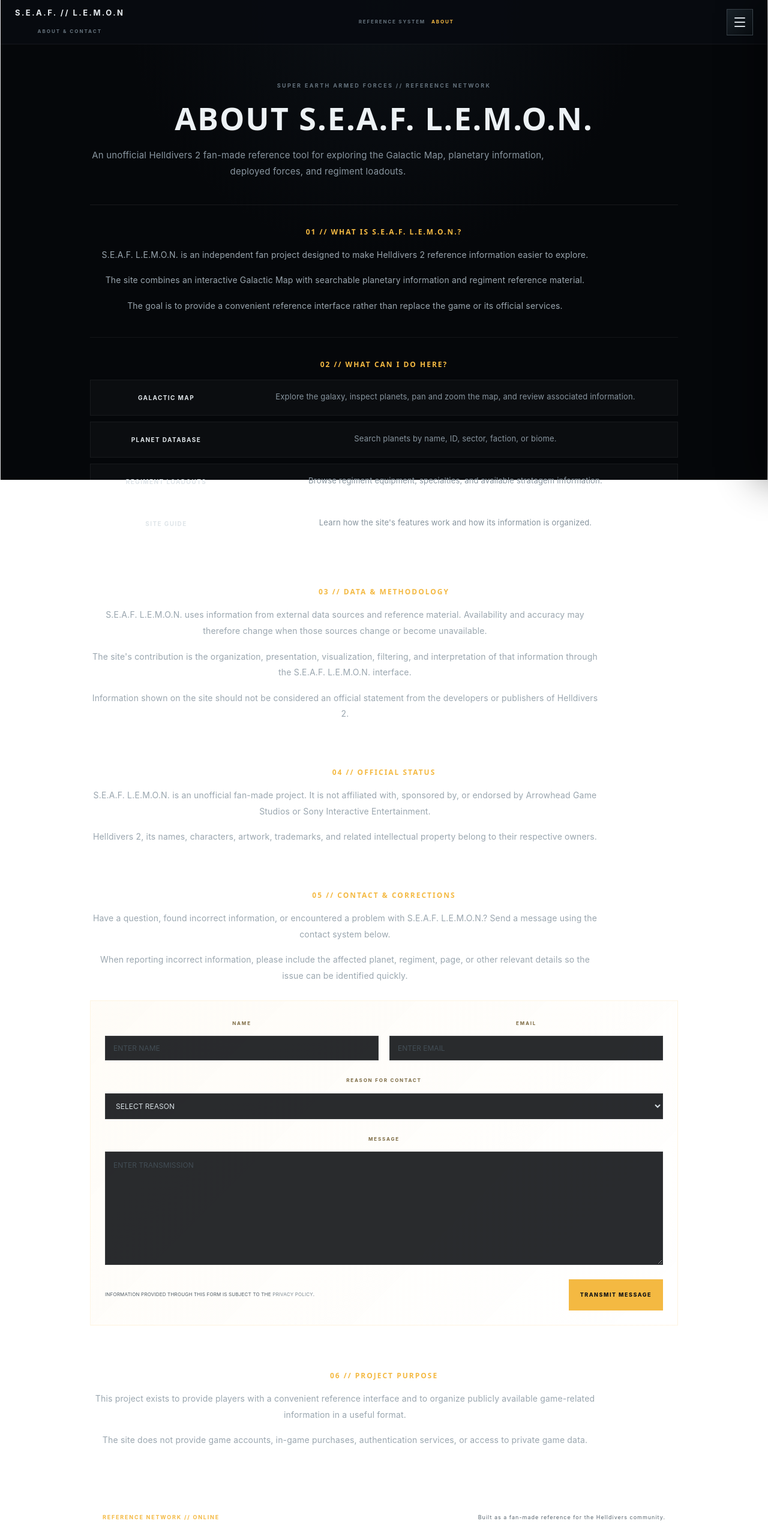
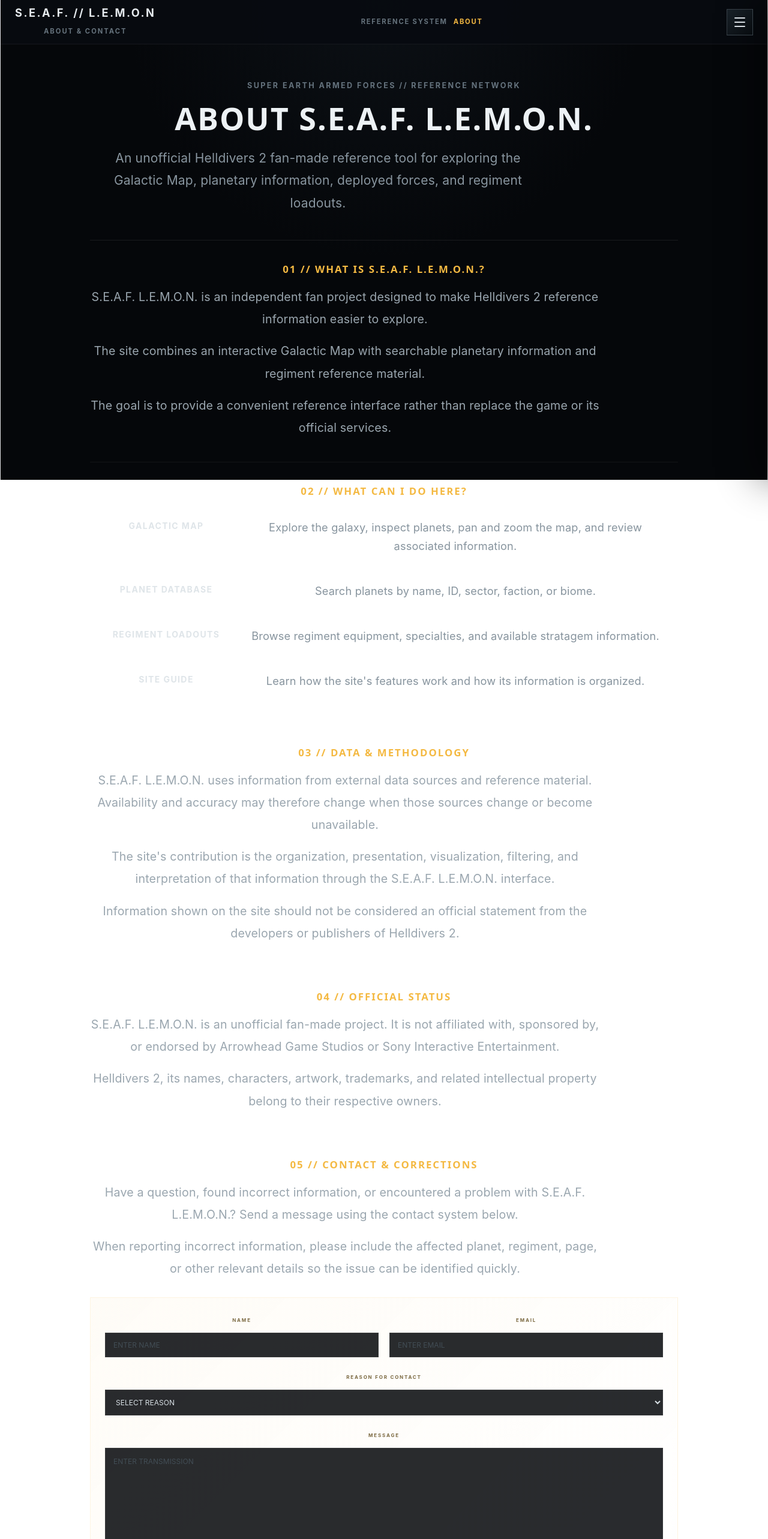
Before and after one commit to heorohuy/SEAF, a React (Vite) app: page /about in a window 1280 px wide. Shown: the top 2566 px of the page at 60% size. Built offline with nearby package versions, Linux system fonts and the light colour scheme; no server answers.

Commit message:
Standardized the text scaling

```diff
--- a/src/App.css
+++ b/src/App.css
@@ -1,9 +1,5 @@
 * {
   box-sizing: border-box;
-}
-
-:root {
-  --ui-scale: 1.4;
 }
 
 html,
--- a/src/AppNavigation.css
+++ b/src/AppNavigation.css
@@ -63,7 +63,6 @@
 
 .navigation-menu-panel {
   position: fixed;
-
   top: 0;
   right: 0;
 
@@ -119,7 +118,7 @@
 
   color: #687782;
 
-  font-size: 9px;
+  font-size: calc(9px * var(--ui-scale));
   font-weight: 700;
 
   letter-spacing: 2px;
@@ -127,8 +126,7 @@
 
 .navigation-menu-title {
   color: #e0e5e8;
-
-  font-size: 17px;
+  font-size: calc(17px * var(--ui-scale));
   font-weight: 700;
 
   letter-spacing: 3px;
@@ -176,7 +174,7 @@
 
   color: #53616b;
 
-  font-size: 9px;
+  font-size: calc(9px * var(--ui-scale));
   font-weight: 700;
 
   letter-spacing: 2px;
@@ -191,7 +189,6 @@
 
 .navigation-menu-link {
   position: relative;
-
   display: flex;
   align-items: center;
 
@@ -221,7 +218,6 @@
 
 .navigation-menu-link--active {
   color: #f4b942;
-
   background:
     linear-gradient(
       90deg,
@@ -265,7 +261,7 @@
 }
 
 .navigation-menu-link-content strong {
-  font-size: 11px;
+  font-size: calc(11px * var(--ui-scale));
   font-weight: 700;
 
   letter-spacing: 1.5px;
@@ -274,7 +270,7 @@
 .navigation-menu-link-content small {
   color: #58656e;
 
-  font-size: 8px;
+  font-size: calc(8px * var(--ui-scale));
   font-weight: 600;
 
   letter-spacing: 1.5px;
@@ -289,12 +285,11 @@
   margin-top: auto;
 
   padding: 16px 8px 5px;
-
   border-top: 1px solid rgba(129, 144, 156, 0.12);
 
   color: #46535c;
 
-  font-size: 7px;
+  font-size: calc(7px * var(--ui-scale));
   line-height: 1.8;
 
   letter-spacing: 1.2px;
--- a/src/index.css
+++ b/src/index.css
@@ -1,4 +1,5 @@
 :root {
+  --ui-scale: 1.4;
   --text: #6b6375;
   --text-h: #08060d;
   --bg: #fff;
--- a/src/pages/GuidePage.css
+++ b/src/pages/GuidePage.css
@@ -1,5 +1,4 @@
 :root {
-    --ui-scale: 1.4;
   --guide-yellow: #f4b942;
   --guide-yellow-soft: rgba(244, 185, 66, 0.08);
   --guide-bg: #05090c;
--- a/src/pages/LegalPage.css
+++ b/src/pages/LegalPage.css
@@ -38,14 +38,14 @@
 
 .legal-header-title span {
   color: #e6ebef;
-  font-size: 13px;
+  font-size: calc(13px * var(--ui-scale));
   font-weight: 700;
   letter-spacing: 2.5px;
 }
 
 .legal-header-title small {
   color: #66737d;
-  font-size: 8px;
+  font-size: calc(8px * var(--ui-scale));
   font-weight: 700;
   letter-spacing: 2px;
 }
@@ -58,7 +58,7 @@
   margin-right: 64px;
 
   color: #66737d;
-  font-size: 8px;
+  font-size: calc(8px * var(--ui-scale));
   font-weight: 700;
   letter-spacing: 1.8px;
 }
@@ -82,7 +82,7 @@
   margin-bottom: 14px;
 
   color: #65737e;
-  font-size: 9px;
+  font-size: calc(9px * var(--ui-scale));
   font-weight: 700;
   letter-spacing: 2.4px;
 }
@@ -101,7 +101,7 @@
   max-width: 760px;
 
   color: #8996a0;
-  font-size: 15px;
+  font-size: calc(15px * var(--ui-scale));
   line-height: 1.8;
 }
 
@@ -113,7 +113,7 @@
   margin-top: 24px;
 
   color: #596670;
-  font-size: 8px;
+  font-size: calc(8px * var(--ui-scale));
   font-weight: 700;
   letter-spacing: 1.7px;
 }
@@ -132,7 +132,7 @@
   margin: 0 0 18px;
 
   color: #f4b942;
-  font-size: 12px;
+  font-size: calc(12px * var(--ui-scale));
   font-weight: 700;
   letter-spacing: 2px;
 }
@@ -144,7 +144,7 @@
 
   color: #9aa6af;
   font-family: Inter, Arial, Helvetica, sans-serif;
-  font-size: 14px;
+  font-size: calc(14px * var(--ui-scale));
   line-height: 1.9;
 }
 
@@ -170,14 +170,14 @@
 
 .legal-list strong {
   color: #dfe5e9;
-  font-size: 10px;
+  font-size: calc(10px * var(--ui-scale));
   letter-spacing: 1.4px;
 }
 
 .legal-list span {
   color: #87949e;
   font-family: Inter, Arial, Helvetica, sans-serif;
-  font-size: 13px;
+  font-size: calc(13px * var(--ui-scale));
   line-height: 1.7;
 }
 
@@ -201,21 +201,21 @@
 
 .legal-contact-box span {
   color: #8b733f;
-  font-size: 8px;
+  font-size: calc(8px * var(--ui-scale));
   font-weight: 700;
   letter-spacing: 1.8px;
 }
 
 .legal-contact-box strong {
   color: #e2e8ec;
-  font-size: 14px;
+  font-size: calc(14px * var(--ui-scale));
   letter-spacing: 1px;
 }
 
 .legal-contact-box small {
   color: #78858f;
   font-family: Inter, Arial, Helvetica, sans-serif;
-  font-size: 12px;
+  font-size: calc(12px * var(--ui-scale));
   line-height: 1.7;
 }
 
@@ -234,13 +234,13 @@
 
 .legal-final strong {
   color: #f4b942;
-  font-size: 9px;
+  font-size: calc(9px * var(--ui-scale));
   letter-spacing: 1.8px;
 }
 
 .legal-final span {
   color: #596670;
-  font-size: 9px;
+  font-size: calc(9px * var(--ui-scale));
   letter-spacing: 1px;
   text-align: right;
 }
@@ -261,11 +261,11 @@
   }
 
   .legal-hero h1 {
-    font-size: 31px;
+    font-size: calc(31px * var(--ui-scale));
   }
 
   .legal-hero > p {
-    font-size: 14px;
+    font-size: calc(14px * var(--ui-scale));
   }
 
   .legal-section {
--- a/src/pages/PlanetsPage.css
+++ b/src/pages/PlanetsPage.css
@@ -1,7 +1,3 @@
-:root {
-  --ui-scale: 1.4;
-}
-
 .planets-page {
   min-height: 100vh;
 
@@ -155,7 +151,7 @@
 
   color: #63717b;
 
-  font-size: 11px;
+  font-size: calc(11px * var(--ui-scale));
   line-height: 1.6;
 }
 
--- a/src/pages/RegimentsPage.css
+++ b/src/pages/RegimentsPage.css
@@ -1,5 +1,4 @@
 :root {
-  --ui-scale: 1.4;
   --regiment-yellow: #f4b942;
   --regiment-yellow-soft: rgba(244, 185, 66, 0.16);
   --regiment-bg: #05090c;
@@ -1192,7 +1191,7 @@
 
   color: #9d7b32;
 
-  font-size: 7px;
+  font-size: calc(7px * var(--ui-scale));
   font-weight: 700;
 
   letter-spacing: 0.8px;
@@ -1239,7 +1238,7 @@
 
   color: #53626b;
 
-  font-size: 7px;
+  font-size: calc(7px * var(--ui-scale));
   font-weight: 700;
 
   letter-spacing: 1px;
@@ -1250,7 +1249,7 @@
 
   color: #cbd3d7;
 
-  font-size: 10px;
+  font-size: calc(11px * var(--ui-scale));
   font-weight: 700;
 
   letter-spacing: 0.3px;
@@ -1272,7 +1271,7 @@
 
   color: #53626b;
 
-  font-size: 7px;
+  font-size: calc(7px * var(--ui-scale));
   font-weight: 700;
 
   letter-spacing: 1.1px;
@@ -1295,7 +1294,7 @@
 
   color: #89959b;
 
-  font-size: 7px;
+  font-size: calc(7px * var(--ui-scale));
   font-weight: 700;
 
   letter-spacing: 0.7px;
@@ -1325,7 +1324,7 @@
 
   color: #53626b;
 
-  font-size: 7px;
+  font-size: calc(7px * var(--ui-scale));
   font-weight: 700;
 
   letter-spacing: 1.1px;
@@ -1354,7 +1353,7 @@
 
   color: var(--regiment-yellow);
 
-  font-size: 13px;
+  font-size: calc(13px * var(--ui-scale));
   font-weight: 700;
 }
 
@@ -1380,7 +1379,7 @@
 .regiment-stratagem-source span {
   color: #4f5d65;
 
-  font-size: 7px;
+  font-size: calc(7px * var(--ui-scale));
   font-weight: 700;
 
   letter-spacing: 1px;
@@ -1389,7 +1388,7 @@
 .regiment-stratagem-source strong {
   color: #89949a;
 
-  font-size: 8px;
+  font-size: calc(8px * var(--ui-scale));
   font-weight: 700;
 
   letter-spacing: 0.5px;
--- a/src/pages/ShipsPage.css
+++ b/src/pages/ShipsPage.css
@@ -1,7 +1,3 @@
-:root {
-  --ui-scale: 1.4;
-}
-
 .ships-page {
   min-height: 100vh;
 
```
